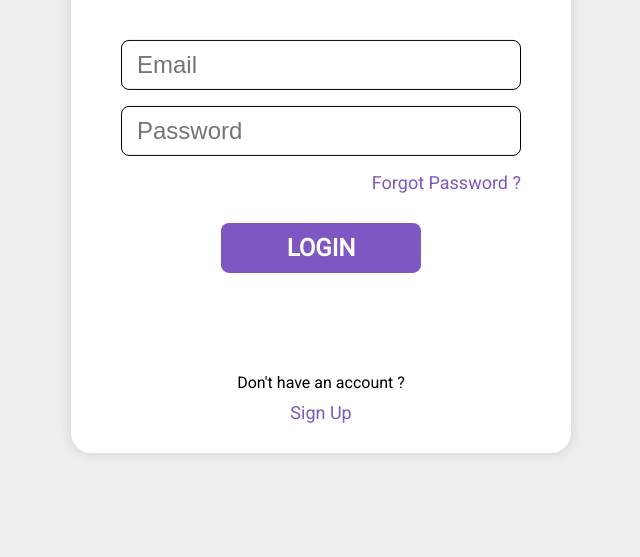
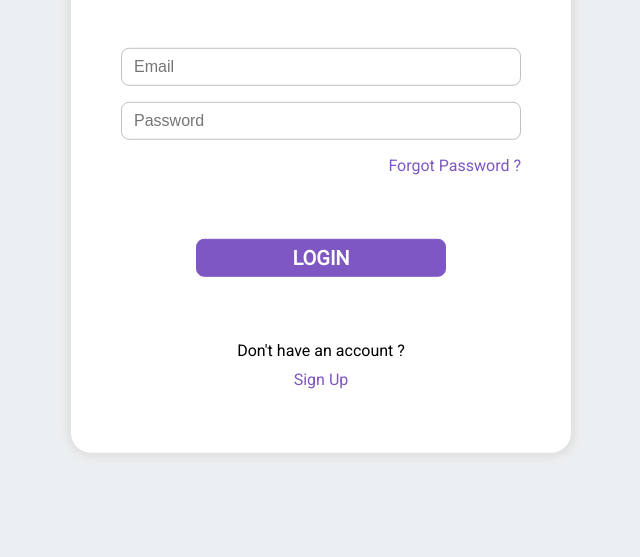
Before and after one commit to Prajwal-P/Quizzey, a plain HTML site: page signIn.html in a window 1280 px wide. Shown: the part 243-800 px from the top of the page, without its empty margins (319-959 px from the left). Drawn offline with Linux system fonts and the light colour scheme.

Commit message:
signIn updated

```diff
--- a/signIn.css
+++ b/signIn.css
@@ -5,7 +5,7 @@ body {
 	font-style: normal;
 }
 .signInCard {
-	width: 500px;
+	width: 400px;
 	/* height: 700px; */
 	background: #ffffff;
 	box-shadow: 2px 2px 8px 2px #e0e0e0, -2px -2px 8px 2px #e0e0e0;
@@ -14,35 +14,36 @@ body {
 	top: 50%;
 	left: 50%;
 	transform: translate(-50%, -50%);
+	padding: 64px 50px;
 }
 .signInCard h1 {
 	font-weight: 900;
-	font-size: 48px;
+	/* font-size: 48px; */
 	color: #7e57c2;
 	text-align: center;
-	margin-bottom: 90px;
+	margin-bottom: 64px;
 }
 .signInCard form {
-	width: 80%;
+	/* width: 80%; */
 	display: block;
 	margin: 0 auto;
 }
 .signInCard form input {
-	width: 400px;
-	height: 50px;
+	width: 100%;
+	height: 38px;
 	margin-bottom: 16px;
 	box-sizing: border-box;
-	border: 1px solid #000000;
+	border: 1px solid #c0c0c0;
 	border-radius: 8px;
-	padding-left: 15px;
-	font-size: 24px;
+	padding: 6px 12px;
+	font-size: 1rem;
 }
 .signInCard a {
-	font-size: 18px;
+	font-size: 1rem;
 	color: #7e57c2;
 	cursor: pointer;
 	display: block;
-	margin-bottom: 30px;
+	margin-bottom: 64px;
 	text-align: right;
 	text-decoration: none;
 }
@@ -51,28 +52,29 @@ body {
 }
 .signInCard button {
 	display: block;
-	margin: 0 auto;
+	margin: 0 auto 64px;
 	background-color: #7e57c2;
-	border: 0;
-	width: 200px;
-	height: 50px;
+	width: 250px;
+	padding: 6px;
+	border: 1px solid #7e57c2;
 	border-radius: 8px;
 	font-family: 'Roboto', sans-serif;
 	font-style: normal;
 	font-weight: bold;
-	font-size: 24px;
+	font-size: 20px;
 	color: #ffffff;
 	cursor: pointer;
-	margin-bottom: 100px;
 }
 .signInCard button:hover {
 	background-color: #4d2c90;
+	border: 1px solid #4d2c90;
 }
 .signInCard span {
 	display: block;
 	margin: 10px auto;
 	text-align: center;
 }
-.h-center {
+.sign-up {
 	text-align: center !important;
+	margin-bottom: 0px !important;
 }
--- a/signIn.html
+++ b/signIn.html
@@ -22,7 +22,7 @@
 				<button type="submit">LOGIN</button>
 			</form>
 			<span>Don't have an account ?</span>
-			<a class="h-center" href="./SignUp.html">Sign Up</a>
+			<a class="sign-up" href="./SignUp.html">Sign Up</a>
 		</div>
 	</body>
 </html>
```
